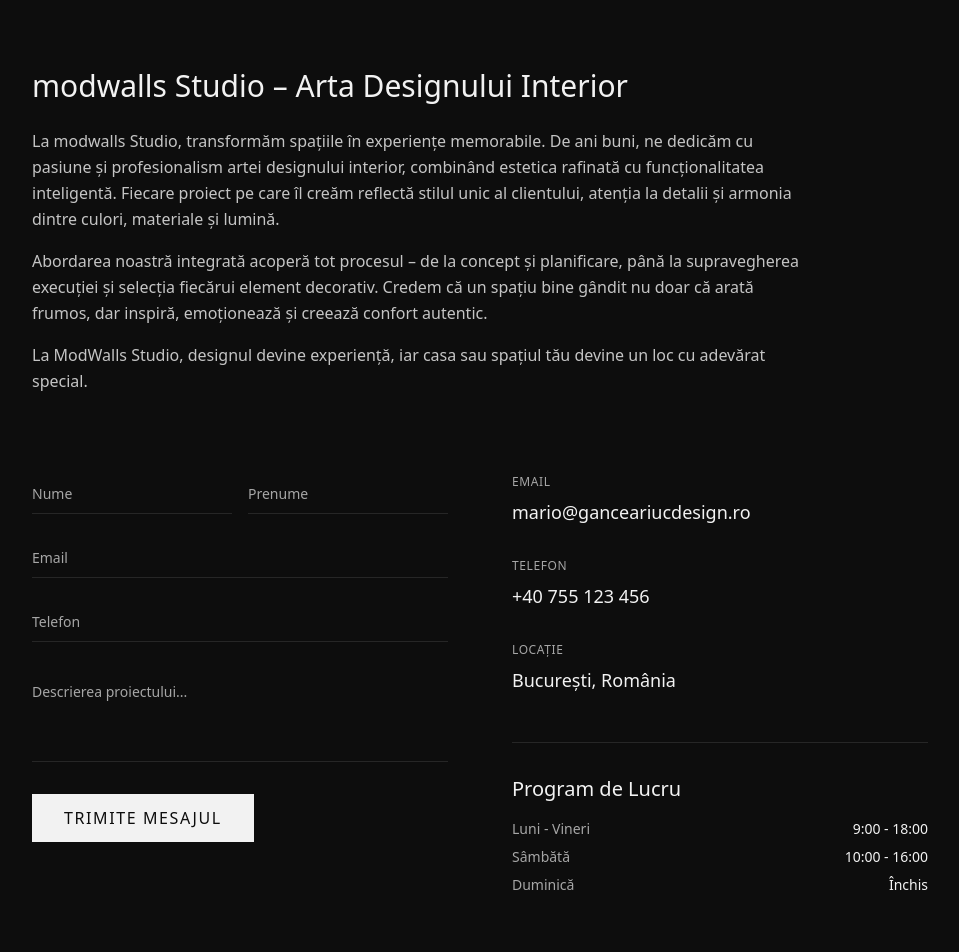
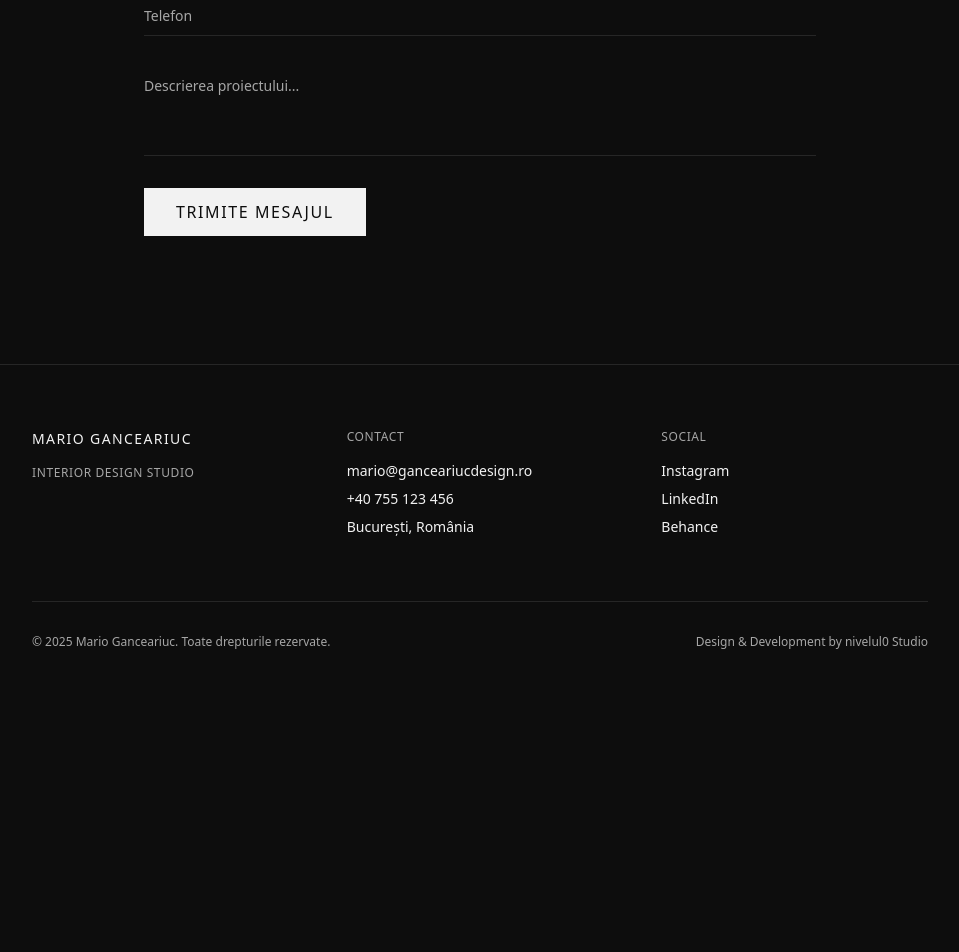
Before and after one commit to AVA1502/spaces-styled-dreams, a React (Vite) app: page /despre in a window 1280 px wide. Shown: the part 2460-3412 px from the top of the page, without its empty margins (160-1119 px from the left). After the commit the page ends 3174 px from the top, so only its background shows below. Built offline with nearby package versions, Linux system fonts and the light colour scheme; the HTML template or start-up script is replaced by a standard one.

Commit message:
Remove text from contact form

```diff
--- a/src/components/Contact.tsx
+++ b/src/components/Contact.tsx
@@ -6,35 +6,7 @@ const Contact = () => {
   return (
     <section id="contact" className="py-32 bg-background border-t border-border">
       <div className="container mx-auto px-6">
-        <div className="max-w-4xl mx-auto">
-          <div className="text-xs uppercase tracking-widest text-muted-foreground mb-8">
-            Să Lucrăm Împreună
-          </div>
-
-          <h2 className="text-6xl md:text-7xl font-light mb-20 leading-tight text-foreground">
-            CONTACT
-          </h2>
-
-          {/* About modwalls Studio */}
-          <div className="mb-20 max-w-3xl">
-            <h3 className="text-3xl font-light mb-6 text-foreground">
-              modwalls Studio – Arta Designului Interior
-            </h3>
-            <div className="space-y-4 text-foreground/80 leading-relaxed">
-              <p>
-                La modwalls Studio, transformăm spațiile în experiențe memorabile. De ani buni, ne dedicăm cu pasiune și profesionalism artei designului interior, combinând estetica rafinată cu funcționalitatea inteligentă. Fiecare proiect pe care îl creăm reflectă stilul unic al clientului, atenția la detalii și armonia dintre culori, materiale și lumină.
-              </p>
-              <p>
-                Abordarea noastră integrată acoperă tot procesul – de la concept și planificare, până la supravegherea execuției și selecția fiecărui element decorativ. Credem că un spațiu bine gândit nu doar că arată frumos, dar inspiră, emoționează și creează confort autentic.
-              </p>
-              <p>
-                La ModWalls Studio, designul devine experiență, iar casa sau spațiul tău devine un loc cu adevărat special.
-              </p>
-            </div>
-          </div>
-
-          <div className="grid lg:grid-cols-2 gap-16">
-            {/* Contact Form */}
+        <div className="max-w-2xl mx-auto">
           <div className="space-y-8">
             <div className="space-y-6">
               <div className="grid grid-cols-2 gap-4">
@@ -74,47 +46,6 @@ const Contact = () => {
               Trimite Mesajul
             </Button>
           </div>
-
-            {/* Contact Information */}
-            <div className="space-y-12">
-              <div className="space-y-8">
-                <div className="space-y-2">
-                  <div className="text-xs uppercase tracking-wider text-muted-foreground">Email</div>
-                  <div className="text-lg text-foreground">mario@ganceariucdesign.ro</div>
-                </div>
-
-                <div className="space-y-2">
-                  <div className="text-xs uppercase tracking-wider text-muted-foreground">Telefon</div>
-                  <div className="text-lg text-foreground">+40 755 123 456</div>
-                </div>
-
-                <div className="space-y-2">
-                  <div className="text-xs uppercase tracking-wider text-muted-foreground">Locație</div>
-                  <div className="text-lg text-foreground">București, România</div>
-                </div>
-              </div>
-
-              <div className="pt-8 border-t border-border">
-                <div className="space-y-4">
-                  <h3 className="text-xl font-light text-foreground">Program de Lucru</h3>
-                  <div className="space-y-2 text-sm">
-                    <div className="flex justify-between">
-                      <span className="text-muted-foreground">Luni - Vineri</span>
-                      <span className="text-foreground">9:00 - 18:00</span>
-                    </div>
-                    <div className="flex justify-between">
-                      <span className="text-muted-foreground">Sâmbătă</span>
-                      <span className="text-foreground">10:00 - 16:00</span>
-                    </div>
-                    <div className="flex justify-between">
-                      <span className="text-muted-foreground">Duminică</span>
-                      <span className="text-foreground">Închis</span>
-                    </div>
-                  </div>
-                </div>
-              </div>
-            </div>
-          </div>
         </div>
       </div>
     </section>
```
Lines whose indentation alone changed are shown as unchanged.
